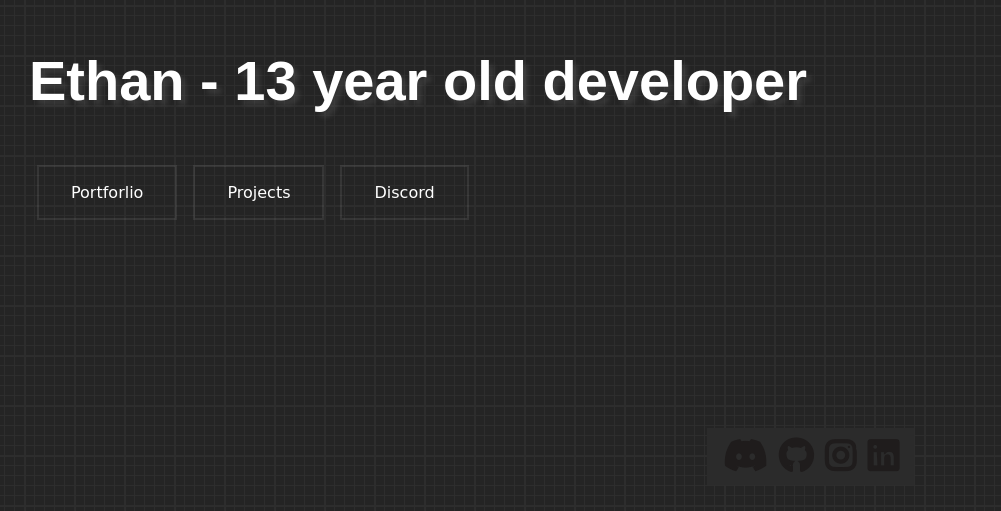
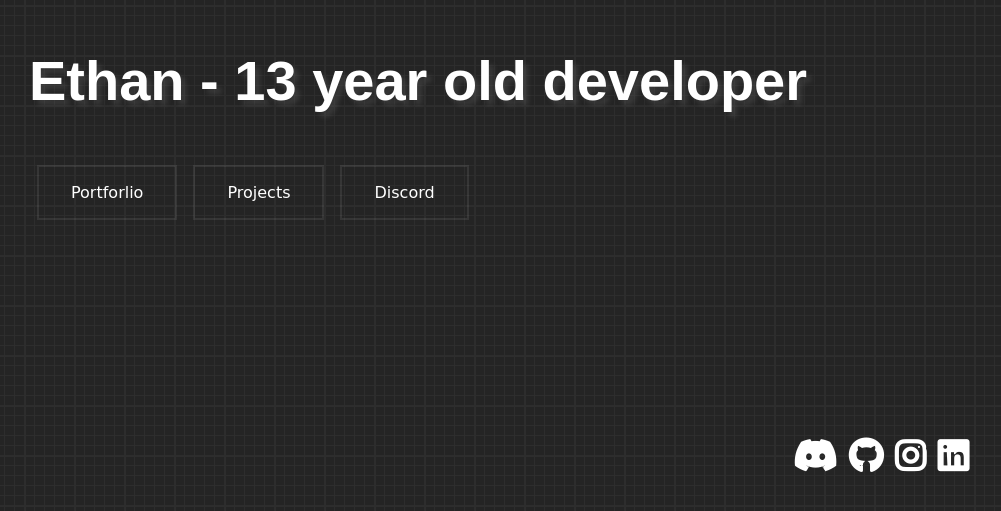
Before and after one commit to etahn-git/etahn.dev, a website: page main.html in a window 1280 px wide. Shown: the part 295-806 px from the top of the page, without its empty margins (276-1277 px from the left). Drawn offline with Linux system fonts and the light colour scheme; a web font is replaced by a local one.

Commit message:
Update main.css

```diff
--- a/public/main.css
+++ b/public/main.css
@@ -21,10 +21,9 @@ html {
     flex-wrap: wrap;
     position: fixed;
     bottom: 20px;
-    right: 90px;
+    right: 20px;
     padding: 10px;
-    background-color: rgb(43, 43, 43);
-    color: black;
+    color: white;
 }
 
 .social-button {
@@ -32,7 +31,7 @@ html {
 }
 
 .icon {
-    color: rgb(31, 28, 28);
+    color: white;
     font-size: 35px;
 }
 
```
